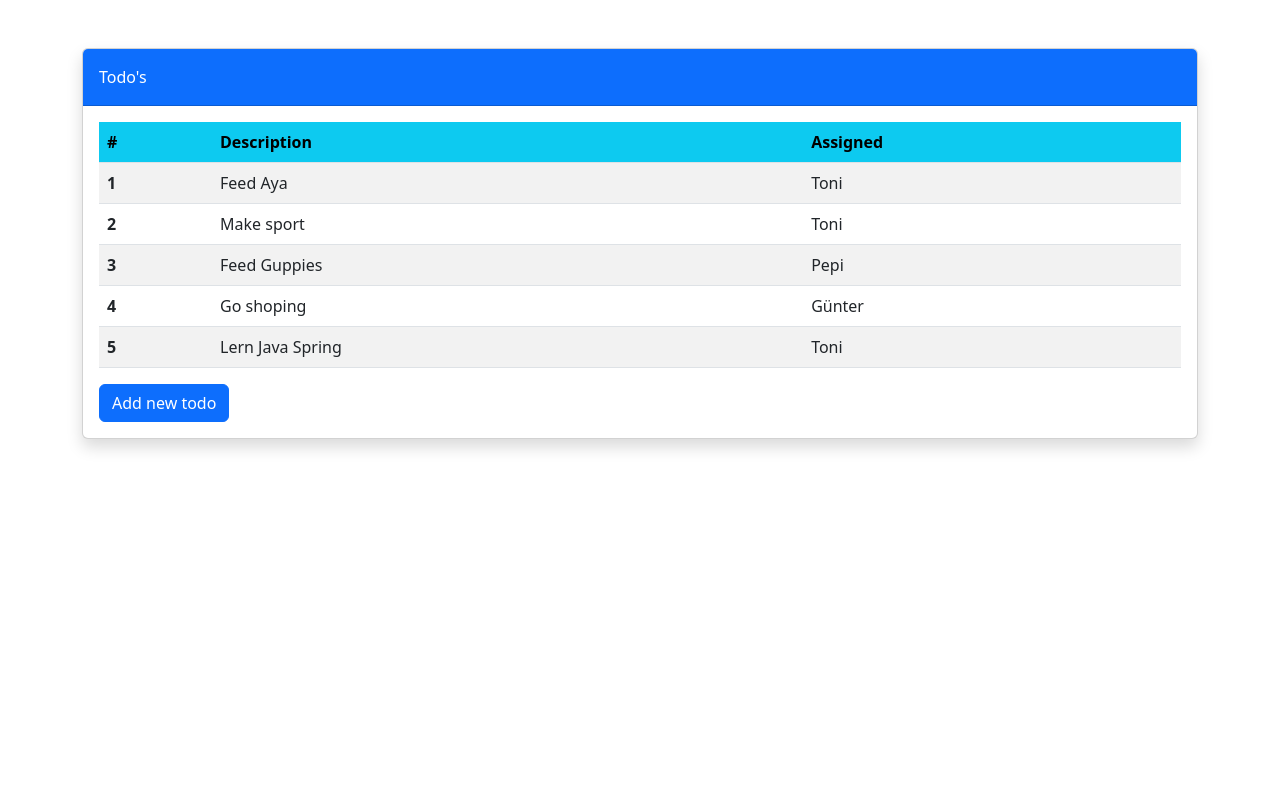
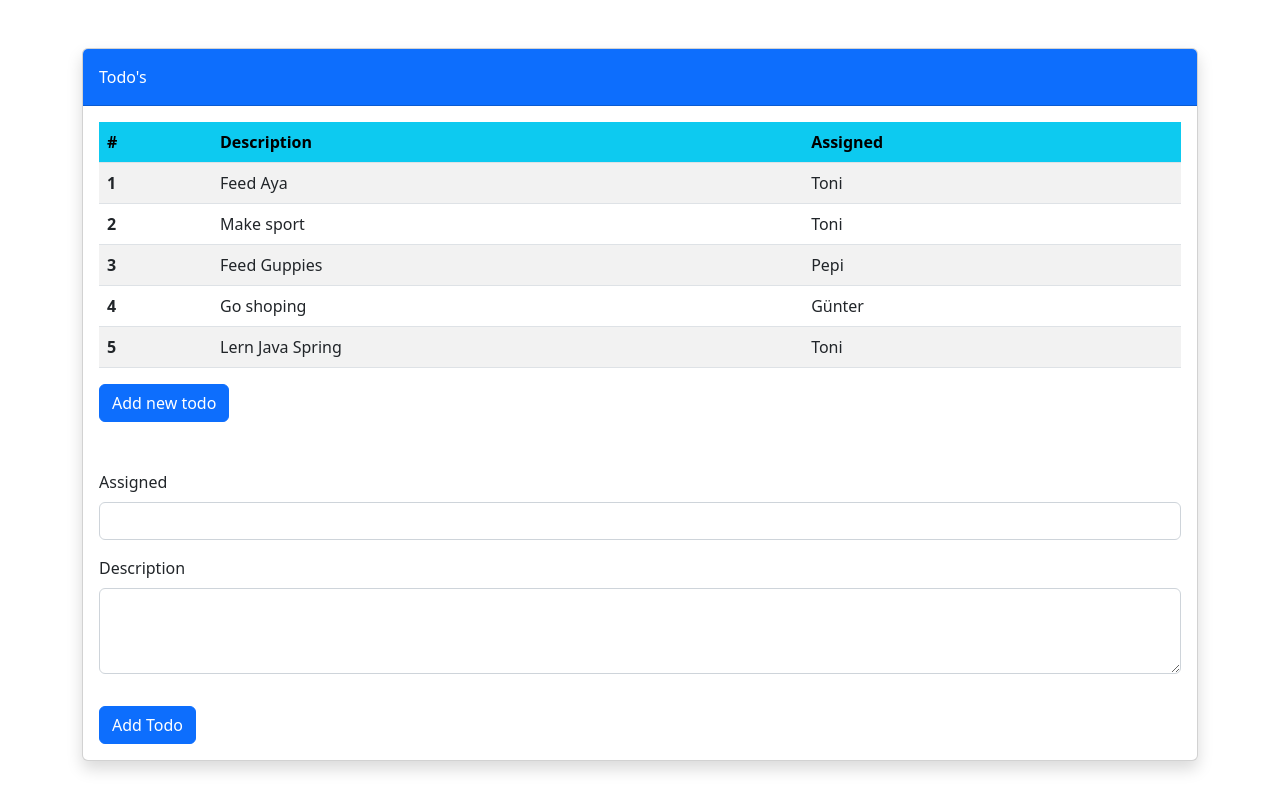
Before and after one commit to tonisun/react-ts-todos, a React (Create React App) app: page / in a window 1280 px wide. Built offline with nearby package versions, Linux system fonts and the light colour scheme.

Commit message:
add NewTodoForm Component

```diff
--- /dev/null
+++ b/src/components/NewTodoForm.js
@@ -0,0 +1,49 @@
+import React, {useState} from 'react'
+
+function NewTodoForm (props) {
+
+    const [description, setDescription] = useState('')
+    const [assigned, setAssigned] = useState('')
+
+    const submitTodo = () => {
+        if (description !== '' && assigned !== ''){
+            props.addTodo(description, assigned)
+            setDescription('')
+            setAssigned('')
+        }
+    }
+
+    return (
+        <div className='mt-5'>
+            <form>
+                <div className='mb-3'>
+                    <label className='form-label'>Assigned</label>
+                    <input
+                        type='text'
+                        className='form-control'
+                        required
+                        onChange={e => setAssigned(e.target.value)}
+                        value={assigned}
+                        ></input>
+                </div>
+                <div className='mb-3'>
+                    <label className='form-label'>Description</label>
+                    <textarea
+                        className='form-control'
+                        rows={3}
+                        required
+                        onChange={e => setDescription(e.target.value)}
+                        value={description}
+                        ></textarea>
+                </div>
+                <button
+                    type='button'
+                    className='btn btn-primary mt-3'
+                    onClick={submitTodo}
+                    >Add Todo</button>
+            </form>
+        </div>
+    )
+}
+
+export default NewTodoForm
--- a/src/components/TodoCard.js
+++ b/src/components/TodoCard.js
@@ -1,5 +1,6 @@
 import React, {useState} from "react"
 import TodoTable from "./TodoTable"
+import NewTodoForm from "./NewTodoForm"
 
 function TodoCard (props) {
 
@@ -11,12 +12,12 @@
         {rowNumber: 5, rowDescription: 'Lern Java Spring', rowAssigned: 'Toni'},
       ] )
 
-    const addTodo = () => {
+    const addTodo = (description, assigned) => {
         if (arrTodos.length > 0) {
             const newTodo = {
                 rowNumber: arrTodos.length + 1,
-                rowDescription: 'New Todo',
-                rowAssigned: 'User Three'
+                rowDescription: description,
+                rowAssigned: assigned
             }
             setTodos(arrTodos => [...arrTodos, newTodo])
         }
@@ -30,6 +31,7 @@
             <div className='card-body'>
                 <TodoTable arrTodos={arrTodos}/>
                 <button className='btn btn-primary' onClick={addTodo}>Add new todo</button>
+                <NewTodoForm addTodo={addTodo}/>
             </div>
       </div>
     )
```
